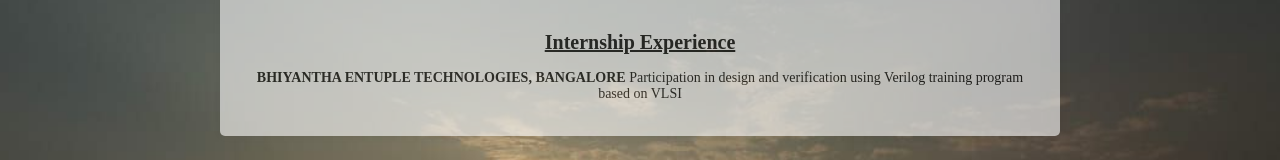
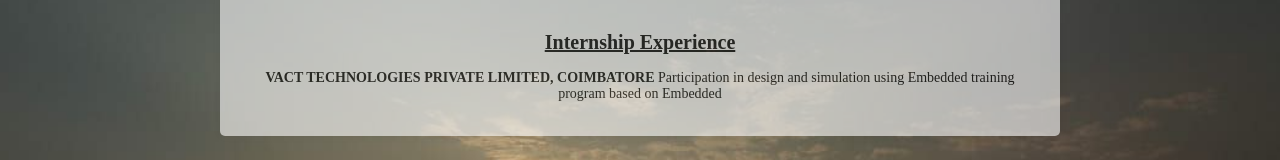
Before and after one commit to SATHISHKUMAR-S-prog/portfolio, a plain HTML site: page Internship.html in a window 1280 px wide. Shown: the part 262-422 px from the top of the page. Drawn offline with Linux system fonts and the light colour scheme.

Commit message:
Update Internship.html

```diff
--- a/Internship.html
+++ b/Internship.html
@@ -22,7 +22,7 @@
         <div class="container" id="Internship">
             <div class="Internship">
                 <h2 class="heading">Internship Experience</h2>
-                <p class="paragraph"><strong>BHIYANTHA ENTUPLE TECHNOLOGIES, BANGALORE</strong> Participation in design and verification using Verilog training program based on VLSI</p>
+                <p class="paragraph"><strong>VACT TECHNOLOGIES PRIVATE LIMITED, COIMBATORE</strong> Participation in design and simulation using Embedded training program based on Embedded</p>
             </div>
         </div>
 
```
